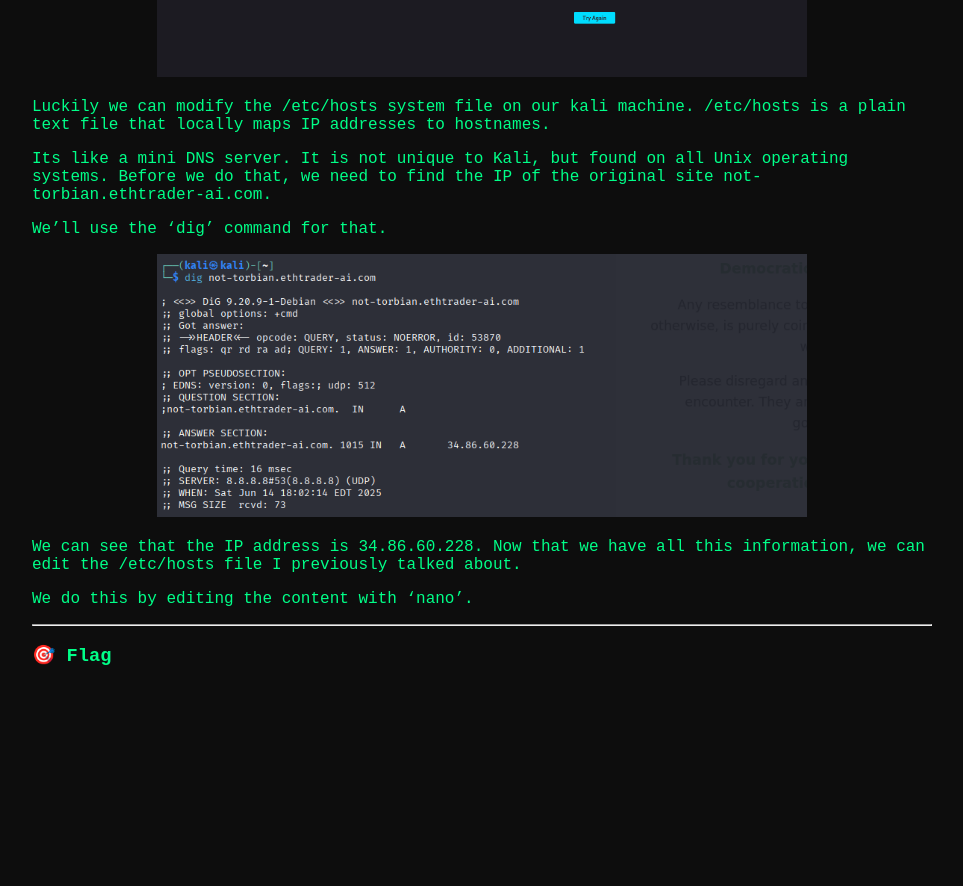
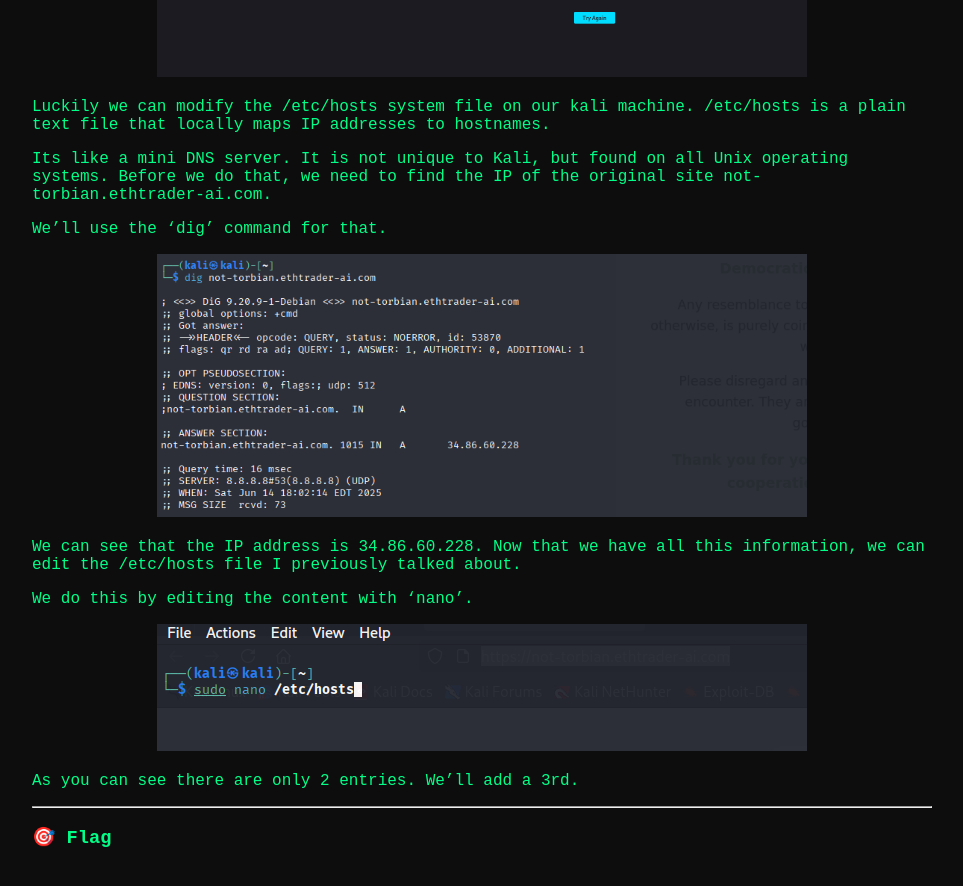
Before and after one commit to Matt-Hax/Matt-Hax.github.io, a Jekyll site: the page built from _ctf/CorrelationOne.md, in a window 1280 px wide and 900 px high, scrolled down 1807 px. Shown: the top 886 px of the window, without its empty margins (158-1121 px from the left). Built offline with Jekyll 4.4.1, drawn with Linux system fonts in a browser that asks for light colours; before the commit the page ends 2525 px from its top, so only the background shows below that.

Commit message:
Update CorrelationOne.md

```diff
--- a/_ctf/CorrelationOne.md
+++ b/_ctf/CorrelationOne.md
@@ -58,6 +58,13 @@ We can see that the IP address is 34.86.60.228. Now that we have all this inform
 
 We do this by editing the content with 'nano'.
 
+<p align="center">
+  <img src="/assets/images/7.png" alt="nano command" width="650">
+</p>
+
+As you can see there are only 2 entries. We'll add a 3rd.
+
+
 ---
 
 ### 🎯 Flag
```
